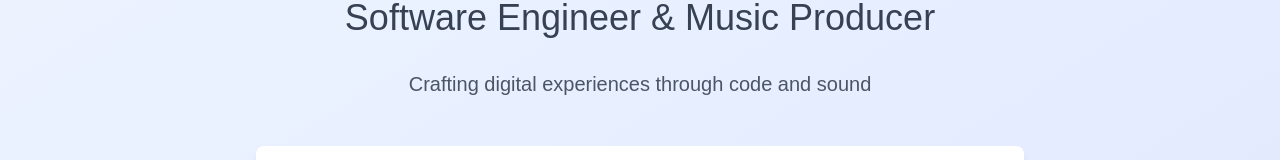
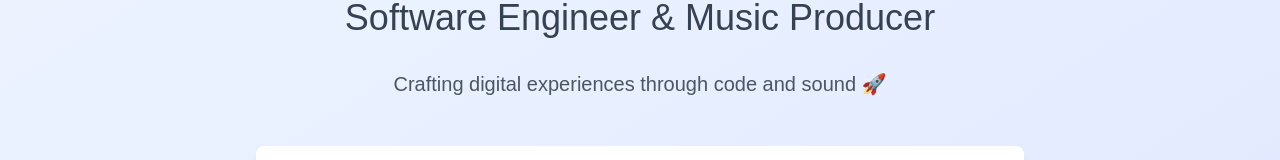
Before and after one commit to benjaminleichter/portfolio, a Next.js app: page / in a window 1280 px wide. Shown: the part 281-441 px from the top of the page. Built offline with nearby package versions, Linux system fonts and the light colour scheme.

Commit message:
Test automatic deployment with rocket emoji

```diff
--- a/src/components/Hero.tsx
+++ b/src/components/Hero.tsx
@@ -9,7 +9,7 @@ const Hero = () => {
           Software Engineer & Music Producer
         </h2>
         <p className="text-lg sm:text-xl text-gray-600 mb-12 max-w-2xl mx-auto">
-          Crafting digital experiences through code and sound
+          Crafting digital experiences through code and sound 🚀
         </p>
 
         <div className="max-w-3xl mx-auto">
```
